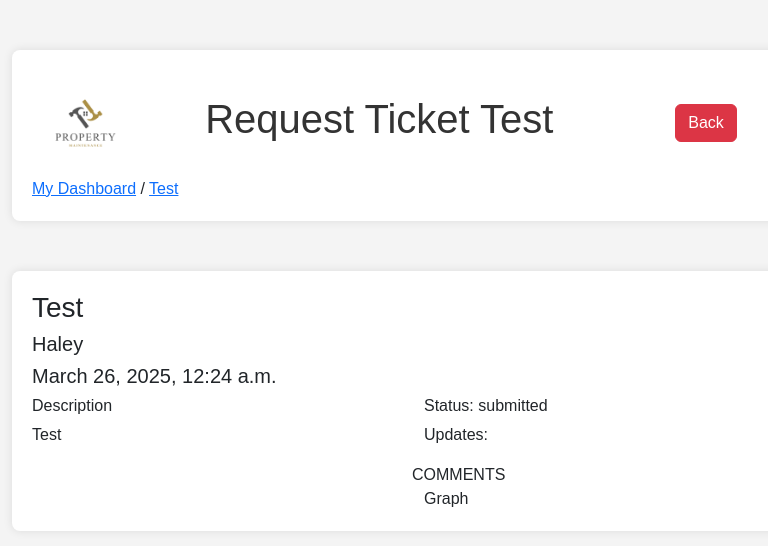
After one commit to dmangames1941/Maintenance-Request-Ticketing-System, a Django app: page /18 in a window 1280 px wide. The commit adds this page. Shown: the top 546 px of the page, without its empty margins (228-996 px from the left). Run offline with Django 5.2, Linux system fonts and the light colour scheme; a user stored in the database is signed in; data comes from the database, SQL or seed files in the repository; both versions use the stored data as it was after the commit; some libraries are stand-ins or nearby versions.

Commit message:
individual ticket view

```diff
--- a/maintReqTickSys/maintReqTickSys/settings.py
+++ b/maintReqTickSys/maintReqTickSys/settings.py
@@ -143,4 +143,4 @@ MEDIA_URL = '/media/'
 MEDIA_ROOT = os.path.join(BASE_DIR, 'media')
 # -------------------------------------------------
 
-DEFAULT_AUTO_FIELD = "django.db.models.BigAutoField"
+DEFAULT_AUTO_FIELD = 'django.db.models.AutoField'
--- a/maintReqTickSys/ticketsystem/apps.py
+++ b/maintReqTickSys/ticketsystem/apps.py
@@ -2,5 +2,5 @@ from django.apps import AppConfig
 
 
 class TicketsystemConfig(AppConfig):
-    default_auto_field = 'django.db.models.BigAutoField'
+    default_auto_field = 'django.db.models.AutoField'
     name = 'ticketsystem'
--- a/maintReqTickSys/ticketsystem/models.py
+++ b/maintReqTickSys/ticketsystem/models.py
@@ -39,7 +39,6 @@ class User(AbstractUser):
 class Ticket(models.Model):
 
     # add ticket ID?
-
     title = models.CharField(max_length=200)
     description = models.TextField()
 
--- a/maintReqTickSys/ticketsystem/templates/tenant_dashboard.html
+++ b/maintReqTickSys/ticketsystem/templates/tenant_dashboard.html
@@ -67,7 +67,7 @@
                                     <h5 class="card-title overflow-hidden" style="height: 24px;">{{ ticket.title }}</h5>
                                     <h6 class="card-subtitle mb-2 text-muted">{{ ticket.status|capfirst }}</h6>
                                     <p class="card-text overflow-hidden" style="height: 80px;">{{ ticket.description }}</p>
-                                    <a href="" class="card-link stretched-link">Card link</a>
+                                    <a href="{% url 'page' id=ticket.id %}" class="card-link stretched-link">Card link</a>
                                     </div>
                                 </div>
                             {% endif %}
--- /dev/null
+++ b/maintReqTickSys/ticketsystem/templates/ticket_page.html
@@ -0,0 +1,73 @@
+{% load static %}
+<!DOCTYPE html>
+<html lang="en">
+<head>
+    <meta charset="UTF-8">
+    <meta name="viewport" content="width=device-width, initial-scale=1.0">
+    <title>Ticket: {{ticket.title}} </title>
+    {% load bootstrap5 %}
+    {% bootstrap_css %}
+    {% bootstrap_javascript %}
+    <link rel="stylesheet" href="{% static 'style.css' %}">
+</head>
+<body>
+
+    <div class="container">
+
+        <div class="row">
+            <div class="col-sm-2 align-self-center mx-auto d-flex justify-content-center" >
+                <img src="../../media/logo_light.png" class="img-fluid" style="" alt="Property Maintenance">
+            </div>
+            <div class="col-lg my-auto">
+
+                <h1>Request Ticket {{ ticket.title }}</h1>
+
+            </div>
+            <div class="col-sm-3 my-auto text-center" >
+                    <a class="btn btn-danger" href={% url 'tenant_dashboard' %} role="button">Back</a>
+            </div>
+        </div>
+        <div class="row">
+            <div class=col>
+                <a href={% url 'tenant_dashboard' %}>My Dashboard</a> /
+                <a href ="">{{ticket.title}}</a>
+            </div>
+        </div>
+    </div>
+
+    <div class="container">
+        <div class="row">
+            <h3>{{ ticket.title }}</h3>
+        </div>
+        <div class="row">
+            <h5>{{ ticket.submitter|capfirst }}</h5>
+        </div>
+        <div class="row">
+            <h5>{{ ticket.created_date }}</h5>
+        </div>
+        <div class="row">
+
+            <div class="col">
+                <h6>Description</h6>
+                <p>{{ticket.description}}<p>
+            </div>
+            <div class="col">
+                <h6>Status: {{ ticket.status }}</h6>
+                <div class="">
+                    <div class = "row">
+                        <p>Updates:</p>
+                    </div>
+                    <div class="row">
+                        COMMENTS
+                    </div>
+                </div>
+            <div class="col">
+                Graph
+            </div>
+
+            </div>
+        </div>
+    </div>
+    </div>
+</body>
+</html>
--- a/maintReqTickSys/ticketsystem/urls.py
+++ b/maintReqTickSys/ticketsystem/urls.py
@@ -1,5 +1,5 @@
 from django.urls import path
-from .views import home, user_login, user_logout, tenant_dashboard, admin_dashboard, ticket_create
+from .views import home, user_login, user_logout, tenant_dashboard, admin_dashboard, ticket_create, ticket_page
 
 urlpatterns = [
     path('', home, name='home'),
@@ -7,5 +7,6 @@ urlpatterns = [
     path('logout/', user_logout, name='logout'),
     path('tenant-dashboard/', tenant_dashboard, name="tenant_dashboard"),
     path('admin-dashboard/', admin_dashboard, name='admin_dashboard'),
-    path('ticket_create/', ticket_create, name='ticket_create')
+    path('ticket_create/', ticket_create, name='ticket_create'),
+    path('<int:id>', ticket_page, name="page" )
 ]
--- a/maintReqTickSys/ticketsystem/views.py
+++ b/maintReqTickSys/ticketsystem/views.py
@@ -70,3 +70,8 @@ def ticket_create(request):
     else:
         form = forms.CreateTicket()
     return render(request, 'ticket_create.html', {'form':form})
+
+@login_required(login_url="/")
+def ticket_page(request, id):
+    ticket = Ticket.objects.get(id=id)
+    return render(request, 'ticket_page.html', {'ticket': ticket})
```
Also changed, not shown: maintReqTickSys/db.sqlite3, maintReqTickSys/ticketsystem/templates/ticket.html (deleted).
